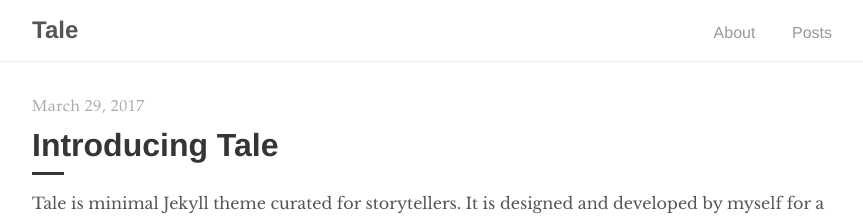
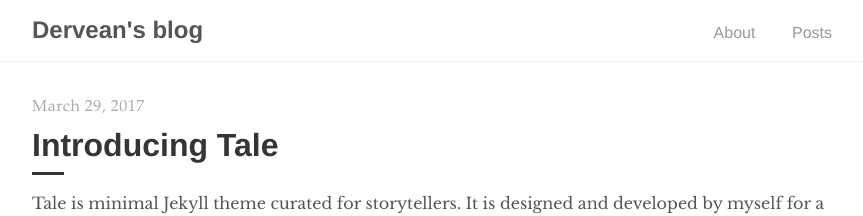
Before and after one commit to Dervean/dervean.github.io, a Jekyll site: the page built from index.html, in a window 1280 px wide. Shown: the top 216 px of the page, without its empty margins (208-1071 px from the left). Built offline with Jekyll 4.4.1, drawn with Linux system fonts in a browser that asks for light colours; the list of posts is cut into pages by our own code.

Commit message:
change title

```diff
--- a/_config.yml
+++ b/_config.yml
@@ -2,7 +2,7 @@
 permalink:      /:year-:month-:day/:title
 
 # Setup
-title:          Tale
+title:          Dervean's blog
 paginate:       7
 baseurl:        ""
 url:            "https://chesterhow.github.io/tale"
```
